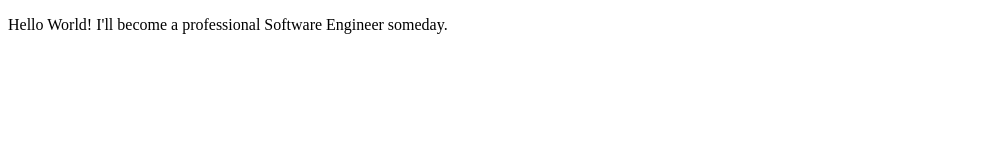
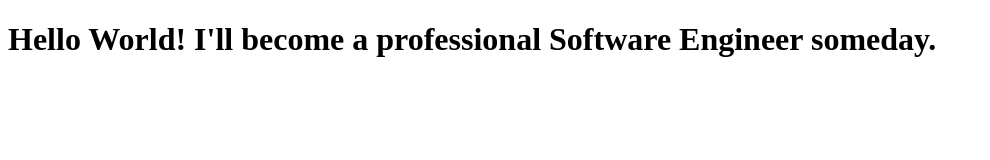
Before and after one commit to xclvry21-II/MyFirstRepo, a plain HTML site: page index.html in a window 1280 px wide. Shown: the whole page, without its empty margins (0-990 px from the left). Drawn offline with Linux system fonts and the light colour scheme.

Commit message:
make parag to h1

```diff
--- a/index.html
+++ b/index.html
@@ -9,7 +9,7 @@
 </head>
 
 <body>
-    <p>Hello World! I'll become a professional Software Engineer someday.</p>
+    <h1>Hello World! I'll become a professional Software Engineer someday.</h1>
 </body>
 
 </html>
```
